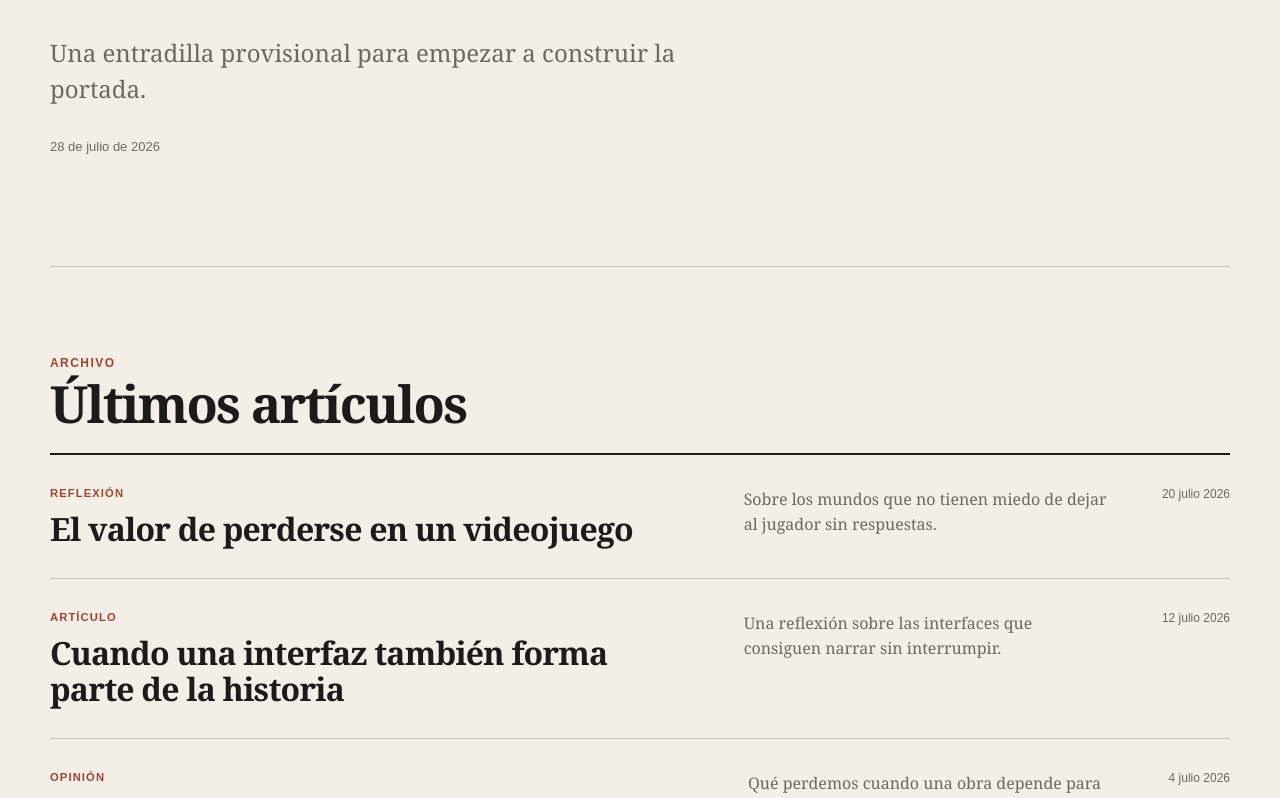
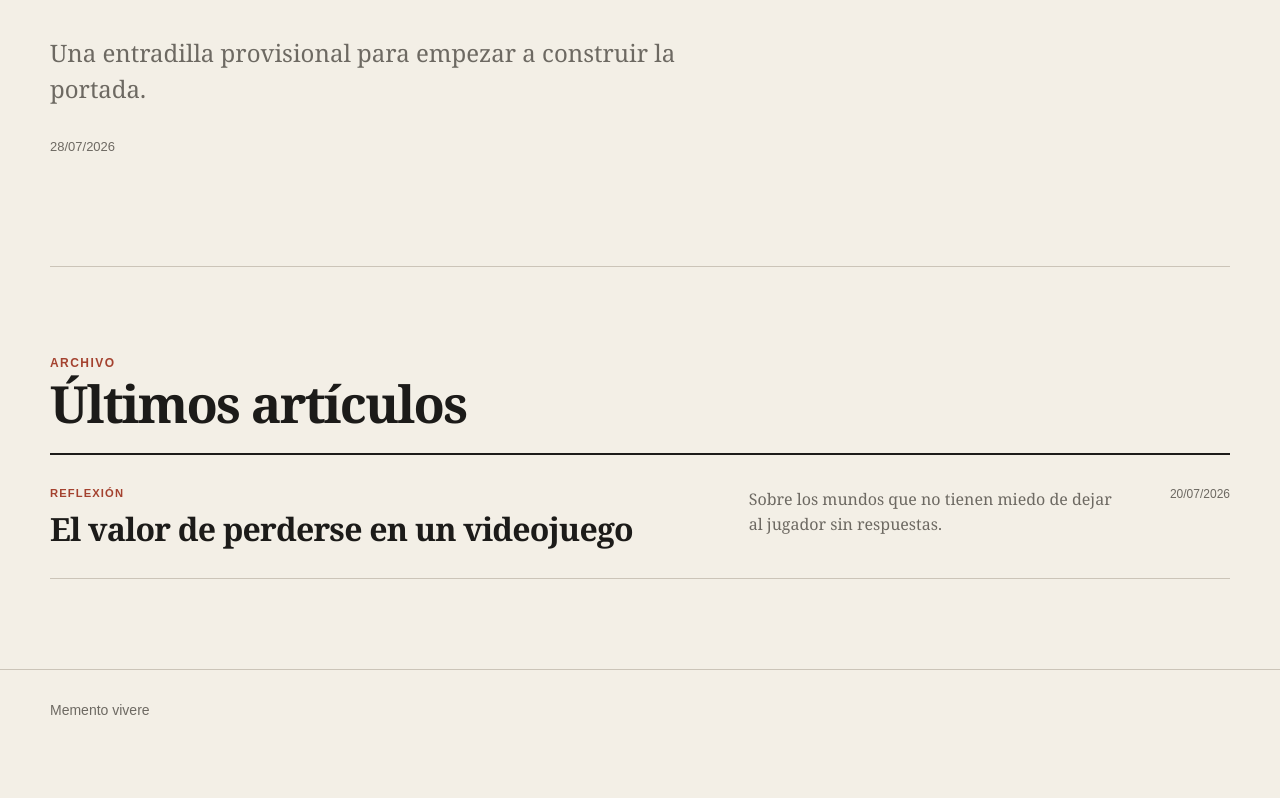
Before and after one commit to DoctoreJekyll/mementoweb, an Angular app in the folder frontend/: page / in a window 1280 px wide. Shown: the part 380-1178 px from the top of the page. After the commit the page ends 1130 px from the top, so only its background shows below. Built offline with nearby package versions, Linux system fonts and the light colour scheme.

Commit message:
feat: implement dynamic article rendering and add ArticleSummary interface

```diff
--- /dev/null
+++ b/frontend/src/app/articles/article-summary.ts
@@ -0,0 +1,7 @@
+export interface ArticleSummary {
+  slug: string;
+  title: string;
+  pretitle: string | null;
+  excerpt: string;
+  publishedAt: string;
+}
--- a/frontend/src/app/pages/home-page/home-page.component.html
+++ b/frontend/src/app/pages/home-page/home-page.component.html
@@ -1,16 +1,18 @@
 <section class="featured-article">
-  <p class="featured-article__pretitle">Ensayo</p>
+  <p class="featured-article__pretitle">
+    {{ featuredArticle.pretitle }}
+  </p>
 
-  <h1>El título de nuestro primer artículo</h1>
+  <h1>{{ featuredArticle.title }}</h1>
 
   <p class="featured-article__excerpt">
-    Una entradilla provisional para empezar a construir la portada.
+    {{ featuredArticle.excerpt }}
   </p>
 
   <time
     class="featured-article__date"
-    datetime="2026-07-28">
-    28 de julio de 2026
+    [attr.datetime]="featuredArticle.publishedAt">
+    {{ featuredArticle.publishedAt | date:'dd/MM/yyyy' }}
   </time>
 </section>
 
@@ -20,56 +22,28 @@
     <h2>Últimos artículos</h2>
   </header>
 
+
   <div class="article-list">
+    @for (article of articles; track article.slug) {
       <article class="article-summary">
         <div class="article-summary__heading">
-        <p class="article-summary__pretitle">Reflexión</p>
-        <h3>El valor de perderse en un videojuego</h3>
+          <p class="article-summary__pretitle">
+            {{ article.pretitle }}
+          </p>
+
+          <h3>{{ article.title }}</h3>
         </div>
 
         <p class="article-summary__excerpt">
-        Sobre los mundos que no tienen miedo de dejar al jugador sin respuestas.
+          {{ article.excerpt }}
         </p>
 
         <time
           class="article-summary__date"
-        datetime="2026-07-20">
-        20 julio 2026
+          [attr.datetime]="article.publishedAt">
+          {{ article.publishedAt | date:'dd/MM/yyyy' }}
         </time>
       </article>
-
-    <article class="article-summary">
-      <div class="article-summary__heading">
-        <p class="article-summary__pretitle">Artículo</p>
-        <h3>Cuando una interfaz también forma parte de la historia</h3>
-      </div>
-
-      <p class="article-summary__excerpt">
-        Una reflexión sobre las interfaces que consiguen narrar sin interrumpir.
-      </p>
-
-      <time
-        class="article-summary__date"
-        datetime="2026-07-12">
-        12 julio 2026
-      </time>
-    </article>
-
-    <article class="article-summary">
-      <div class="article-summary__heading">
-        <p class="article-summary__pretitle">Opinión</p>
-        <h3>Conservar un videojuego en la era digital</h3>
-      </div>
-
-      <p class="article-summary__excerpt">
-        Qué perdemos cuando una obra depende para siempre de una tienda o servidor.
-      </p>
-
-      <time
-        class="article-summary__date"
-        datetime="2026-07-04">
-        4 julio 2026
-      </time>
-    </article>
+    }
   </div>
 </section>
--- a/frontend/src/app/pages/home-page/home-page.component.ts
+++ b/frontend/src/app/pages/home-page/home-page.component.ts
@@ -1,9 +1,29 @@
 import { Component } from '@angular/core';
+import { DatePipe } from '@angular/common';
+import { ArticleSummary } from '../../articles/article-summary';
 
 @Component({
   selector: 'app-home-page',
-  imports: [],
+  imports: [DatePipe],
   templateUrl: './home-page.component.html',
   styleUrl: './home-page.component.scss',
 })
-export class HomePage {}
+export class HomePage {
+  protected readonly featuredArticle: ArticleSummary = {
+    slug: 'el-titulo-de-nuestro-primer-articulo',
+    pretitle: 'Ensayo',
+    title: 'El título de nuestro primer artículo',
+    excerpt: 'Una entradilla provisional para empezar a construir la portada.',
+    publishedAt: '2026-07-28T10:00:00Z'
+  };
+
+  protected readonly articles: ArticleSummary[] = [
+    {
+      slug: 'el-valor-de-perderse-en-un-videojuego',
+      pretitle: 'Reflexión',
+      title: 'El valor de perderse en un videojuego',
+      excerpt: 'Sobre los mundos que no tienen miedo de dejar al jugador sin respuestas.',
+      publishedAt: '2026-07-20T10:00:00Z'
+    }
+  ];
+}
```
Lines whose indentation alone changed are shown as unchanged.
